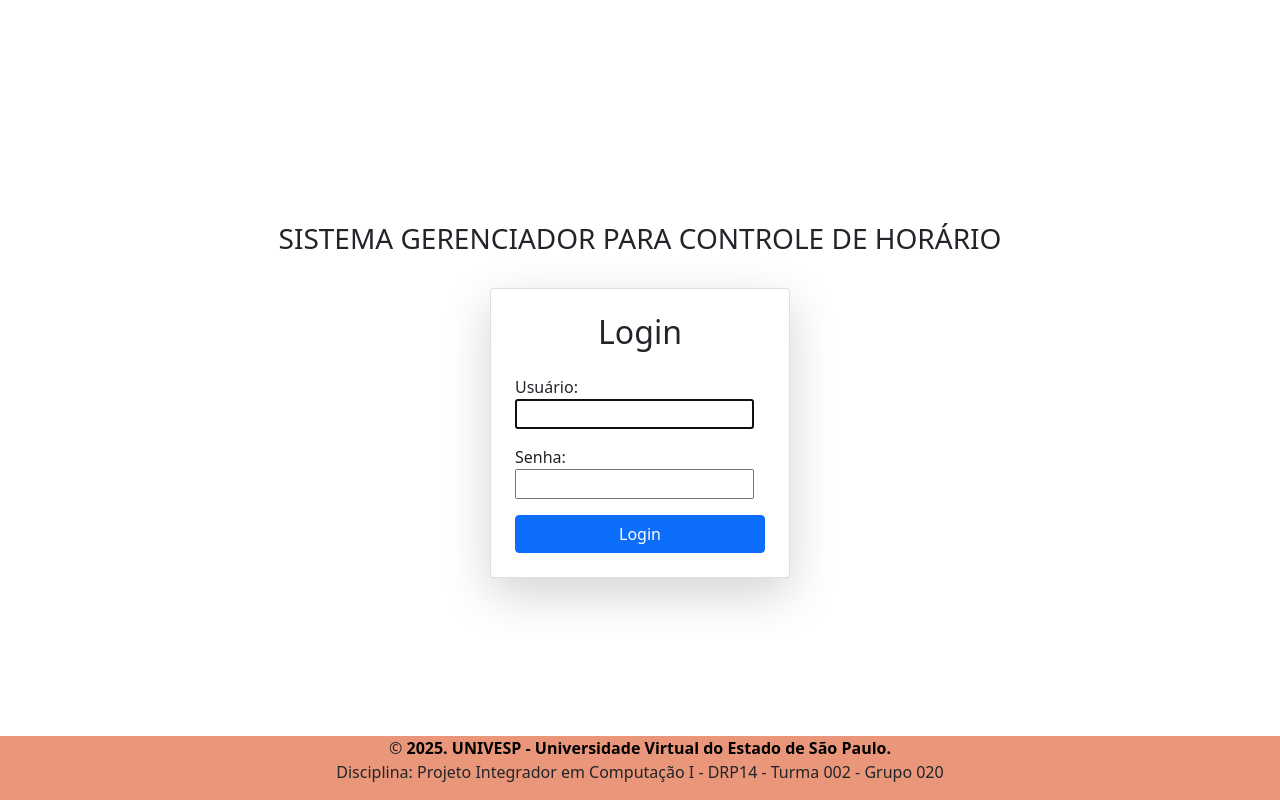
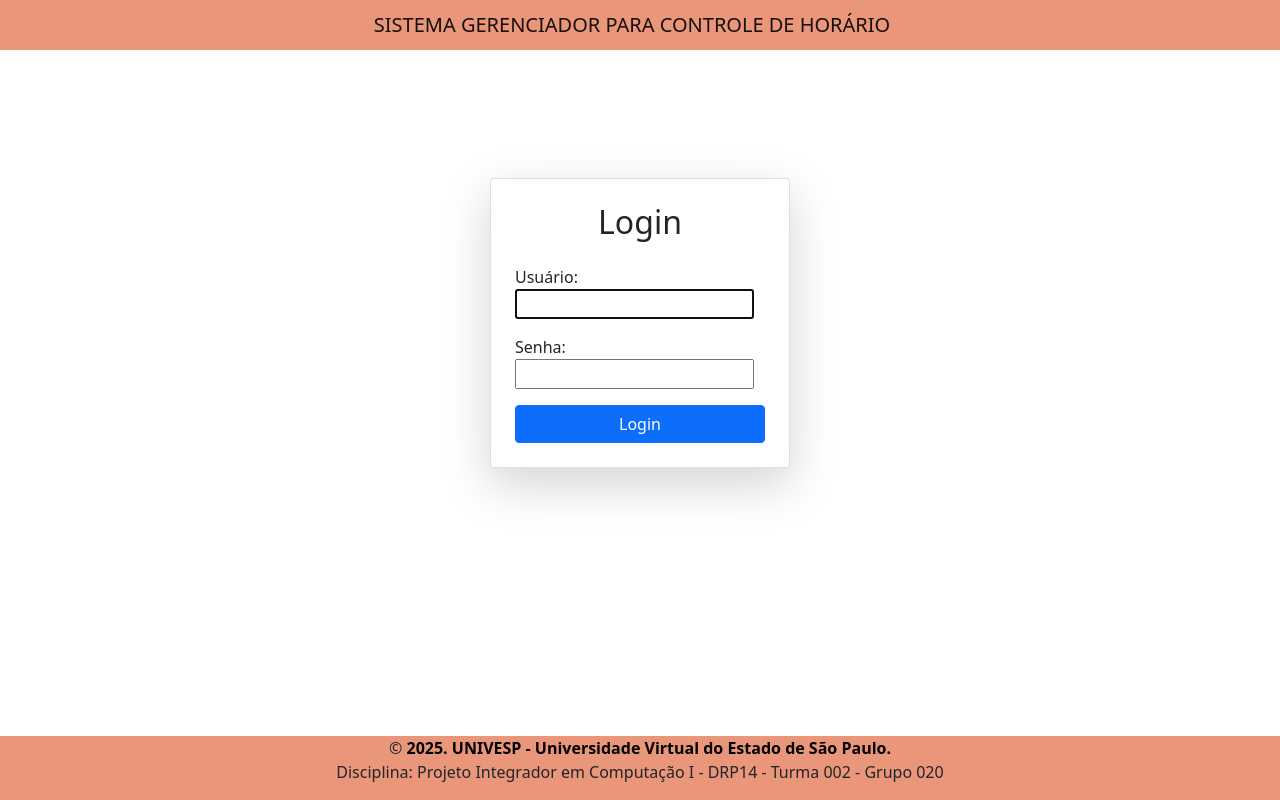
Before and after one commit to rgomesrgo/UNIVESP-PI-Sistema_Gerenciador_de_Atrasos, a Django app: page / in a window 1280 px wide. Run offline with Django 5.2, Linux system fonts and the light colour scheme.

Commit message:
Commit 04: atualização do layout das telas

```diff
--- a/app_gestao/templates/app_gestao/cadastrar_alunos.html
+++ b/app_gestao/templates/app_gestao/cadastrar_alunos.html
@@ -8,7 +8,7 @@
 
 {% block conteudo %}
   <div class="container">
-        <h3><p class="text-center">Cadastrar Alunos</p></h3>
+        <h3><p class="text-center"><br>Cadastrar Alunos</p></h3>
 
         <!-- Exibição de Mensagens -->
         {% if messages %}
--- a/app_gestao/templates/app_gestao/home.html
+++ b/app_gestao/templates/app_gestao/home.html
@@ -7,7 +7,7 @@
 
 
 {% block conteudo %}
-  <h3><p class="text-center">SISTEMA GERENCIADOR PARA CONTROLE DE HORÁRIO</p></h3>
+  <h3><p class="text-center"><br>GERENCIADOR PARA CONTROLE DE HORÁRIO</p></h3>
 
   <div class="container">
     <p class="text-justify">
--- a/app_gestao/templates/app_gestao/login.html
+++ b/app_gestao/templates/app_gestao/login.html
@@ -6,11 +6,20 @@
 {% endblock %}
 
 
+
 {% block conteudo %}
-  <div class="d-flex flex-column vh-100 align-items-center justify-content-center">
-    <div class="text-center mb-4">
-        <h3>SISTEMA GERENCIADOR PARA CONTROLE DE HORÁRIO</h3>
+  <!-- Define um espaçamento para centralizar o formulário -->
+  <style>.mt-6 {margin-top: 8rem;}</style>
+  <!-- Navbar com título centralizado -->
+  <nav style="background-color: darksalmon !important;" class="navbar navbar-expand-lg navbar-light bg-light">
+    <div class="container-fluid d-flex justify-content-center">
+      <span class="navbar-brand mb-0 h1">SISTEMA GERENCIADOR PARA CONTROLE DE HORÁRIO</span>
     </div>
+  </nav>
+  <div class="mt-6"></div>
+  <!-- Formulário centralizado no meio da tela -->
+  <div class="d-flex flex-column min-vh-75">
+    <div class="d-flex flex-grow-1 align-items-center justify-content-center">
         <div class="card p-4 shadow-lg" style="width: 300px;">
             <h2 class="text-center mb-4">Login</h2>
             {% if form.errors %}
@@ -25,4 +34,5 @@
             </form>
         </div>
     </div>
+  </div>
 {% endblock %}
--- a/app_gestao/templates/app_gestao/registrar_atraso.html
+++ b/app_gestao/templates/app_gestao/registrar_atraso.html
@@ -6,8 +6,9 @@
 {% endblock %}
 
 {% block conteudo %}
+    <h3><p class="text-center"><br>Registrar Atraso de Aluno</p></h3>
     <div class="container mt-5">
-        <h3><p class="text-center">Registrar Atraso de Aluno</p></h3>
+
 
         <!-- Exibição de Mensagens -->
         {% if messages %}
--- a/app_gestao/templates/app_gestao/registrar_presenca.html
+++ b/app_gestao/templates/app_gestao/registrar_presenca.html
@@ -8,7 +8,7 @@
 
 {% block conteudo %}
   <div class="container">
-      <h3><p class="text-center">Registrar Presença</p></h3>
+      <h3><p class="text-center"><br>Registrar Presença</p></h3>
       <form method="post">
           {% csrf_token %}
           <div class="mb-3">
--- a/app_gestao/templates/app_gestao/relatorio.html
+++ b/app_gestao/templates/app_gestao/relatorio.html
@@ -8,7 +8,7 @@
 
 {% block conteudo %}
 
-  <h3><p class="text-center">Relatório de Atrasos</p></h3>
+  <h3><p class="text-center"><br>Relatório de Atrasos</p></h3>
 
 
 {% endblock %}
```
Also changed, not shown: db.sqlite3. Lines whose indentation alone changed are shown as unchanged.
